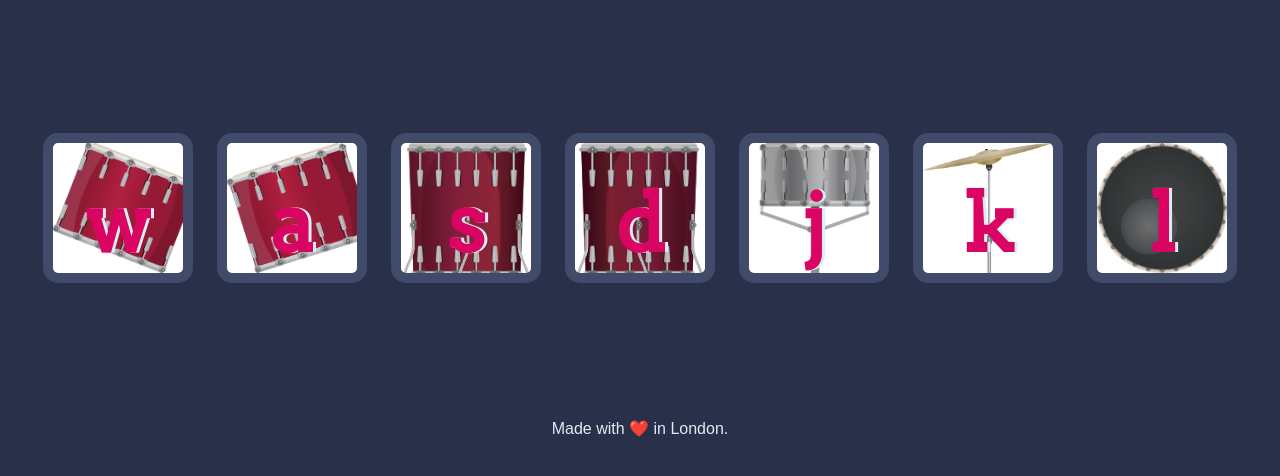
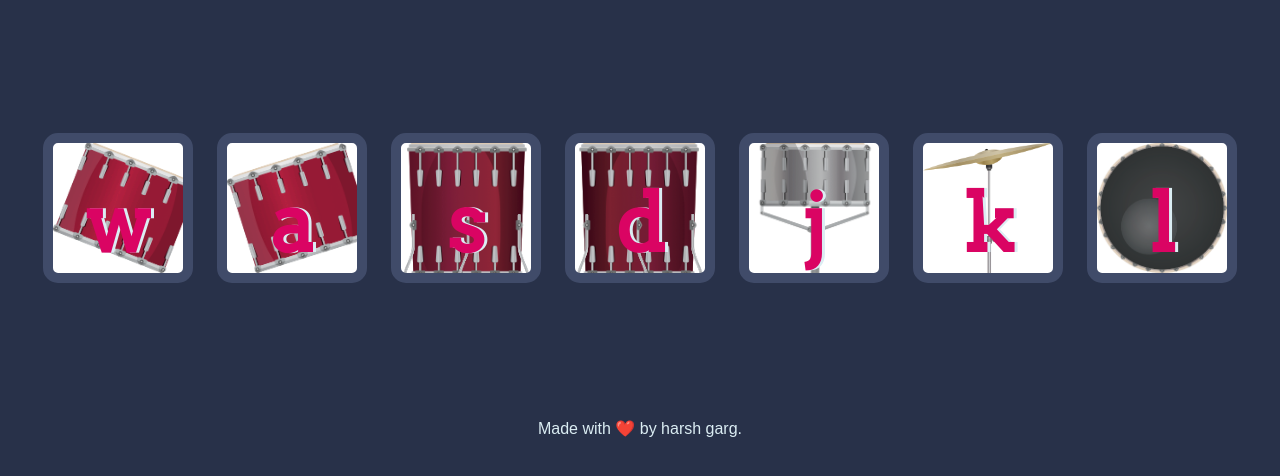
Before and after one commit to harshgarg78/drum_kit, a plain HTML site: page index.html in a window 1280 px wide. Shown: the part 156-632 px from the top of the page. Drawn offline with Linux system fonts and the light colour scheme.

Commit message:
second commit

```diff
--- a/index.html
+++ b/index.html
@@ -24,7 +24,7 @@
 
 
   <footer>
-    Made with ❤️ in London.
+    Made with ❤️ by harsh garg.
   </footer>
 
   <script src="./index.js"></script>
```
